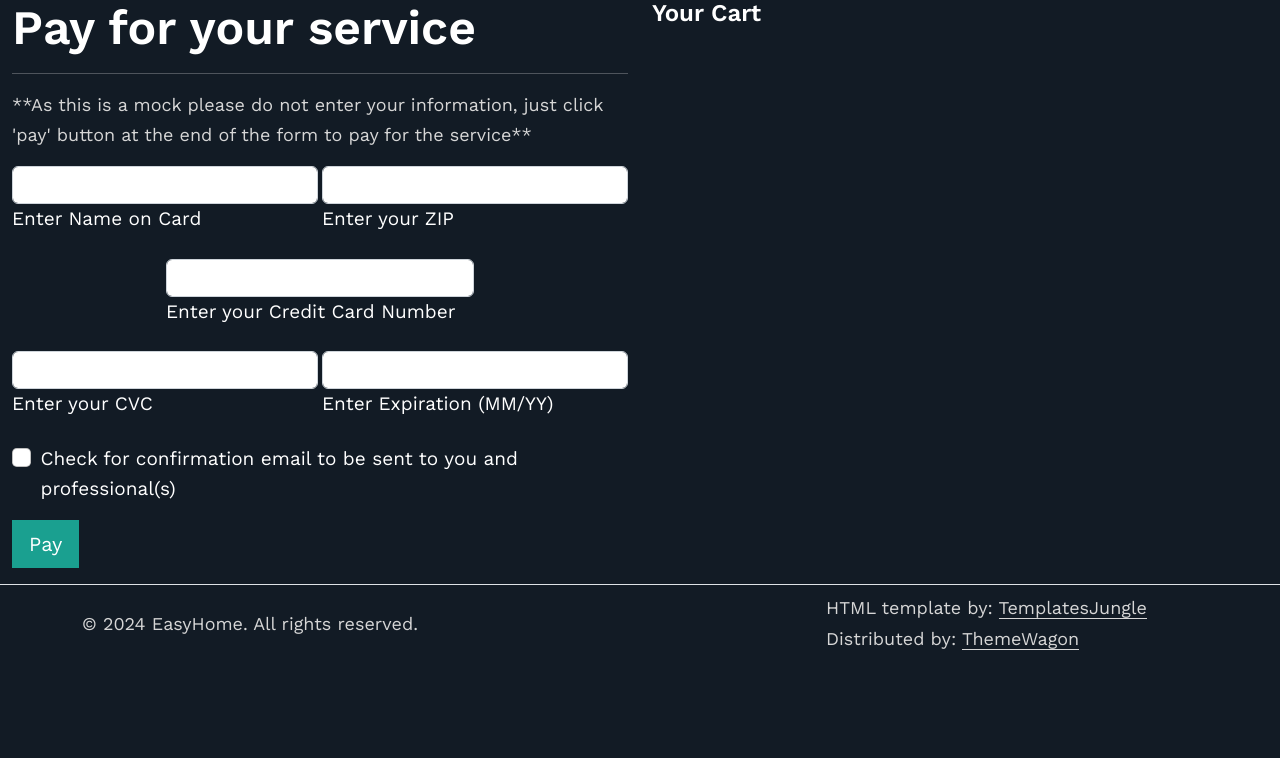
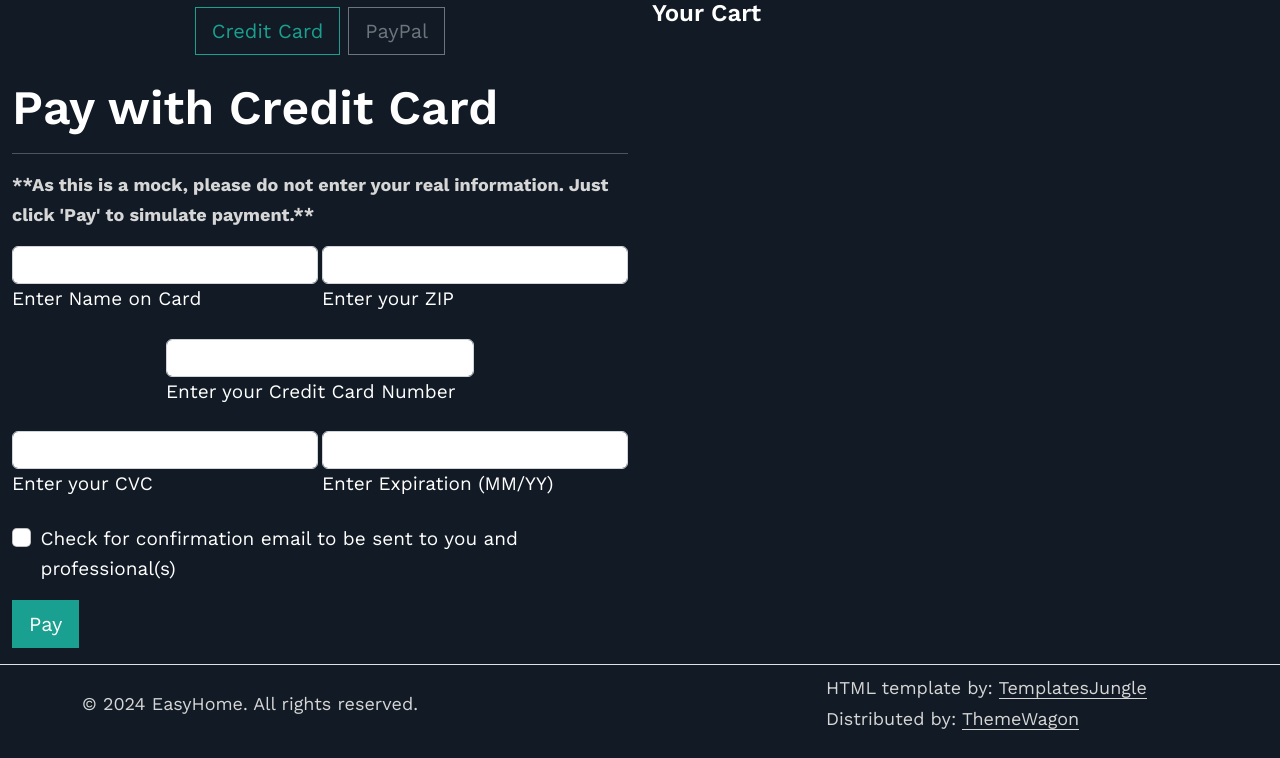
Before and after one commit to eliwiz/easyHome, a Flask app: template templates/checkout.html in a window 1280 px wide. Shown: the part 66-824 px from the top of the page. Before the commit the page ends 716 px from the top, so only its background shows below. Run offline with Flask 3, Linux system fonts and the light colour scheme; the template is opened without the code that fills it, so the values that code supplies are empty; some libraries are stand-ins or nearby versions.

Commit message:
paypal and create reservation updates

```diff
--- a/app.py
+++ b/app.py
@@ -262,6 +262,7 @@ def createReservation(profId):
         endDate = request.form.get('endDate')  # YYYY-MM-DD format (string)
         time = request.form.get('time')  # HH:MM format (string)
         hours = int(request.form.get('hour_amount'))
+        # print(hours)
         cost = request.form['cost']
         name = request.form['profName']
 
--- a/templates/checkout.html
+++ b/templates/checkout.html
@@ -4,67 +4,117 @@
 {%block content%}
 <div class="container-fluid">
   <div class="row">
-    <div class="col-6">
-      <h2>Pay for your service</h2> <hr>
-      <p>**As this is a mock please do not enter your information, just click 'pay' button at the end of the form to pay for the service**</p>
+    <div class="col-6" id="switching">
+      <!-- Toggle Buttons -->
+      <div class="mb-3 d-flex p-2 justify-content-center">
+        <button class="btn btn-outline-primary me-2 btn-lg" onclick="showView('credit')">Credit Card</button>
+        <button class="btn btn-outline-secondary btn-lg" onclick="showView('alt')">PayPal</button>
+      </div>
+
+      <!-- Credit Card View -->
+      <div id="creditView">
+        <h2>Pay with Credit Card</h2>
+        <hr>
+        <p><strong>**As this is a mock, please do not enter your real information. Just click 'Pay' to simulate
+            payment.**</strong></p>
         <form method="POST">
           <div class="row">
             <div class="col d-flex gap-1 justify-content-center">
-            <div data-mdb-input-init class="form-outline w-50 mb-3">
-              <input type="text" id="form2Example1" class="form-control" name="fname"  maxlength="25" />
-              <label class="form-label" for="form2Example1">Enter Name on Card</label>
+              <div class="form-outline w-50 mb-3">
+                <input type="text" class="form-control" name="nameOnCard" maxlength="25" />
+                <label class="form-label">Enter Name on Card</label>
               </div>
-            <div data-mdb-input-init class="form-outline w-50 mb-3">
-              <input type="text" id="form2Example1" class="form-control" name="fname"  maxlength="25" />
-              <label class="form-label" for="form2Example1">Enter your ZIP</label>
+              <div class="form-outline w-50 mb-3">
+                <input type="text" class="form-control" name="zip" maxlength="25" />
+                <label class="form-label">Enter your ZIP</label>
               </div>
             </div>
           </div>
           <div class="row">
             <div class="col d-flex gap-1 justify-content-center">
-            <div data-mdb-input-init class="form-outline w-50 mb-3">
-              <input type="text" id="form2Example1" class="form-control" name="fname"  maxlength="25" />
-              <label class="form-label" for="form2Example1">Enter your Credit Card Number</label>
+              <div class="form-outline w-50 mb-3">
+                <input type="text" class="form-control" name="ccNumber" maxlength="25" />
+                <label class="form-label">Enter your Credit Card Number</label>
               </div>
             </div>
           </div>
           <div class="row">
             <div class="col d-flex gap-1 justify-content-center">
-            <div data-mdb-input-init class="form-outline w-50 mb-3">
-              <input type="text" id="form2Example1" class="form-control" name="fname"  maxlength="3" />
-              <label class="form-label" for="form2Example1">Enter your CVC</label>
+              <div class="form-outline w-50 mb-3">
+                <input type="text" class="form-control" name="cvc" maxlength="3" />
+                <label class="form-label">Enter your CVC</label>
               </div>
-            <div data-mdb-input-init class="form-outline w-50 mb-3">
-              <input type="text" id="form2Example1" class="form-control" name="fname"  maxlength="5" />
-              <label class="form-label" for="form2Example1">Enter Expiration (MM/YY)</label>
+              <div class="form-outline w-50 mb-3">
+                <input type="text" class="form-control" name="exp" maxlength="5" />
+                <label class="form-label">Enter Expiration (MM/YY)</label>
               </div>
             </div>
           </div>
           <div class="form-check mb-3">
-          <input type="checkbox" id="form2Example1" class="form-check-input" name="sendEmails">
-          <label class="form-check-label" for="form2Example1">
+            <input type="checkbox" class="form-check-input" name="sendEmails">
+            <label class="form-check-label">
               Check for confirmation email to be sent to you and professional(s)
             </label>
           </div>
-        <button type="submit" data-mdb-button-init data-mdb-ripple-init class="btn btn-primary btn-lg btn-block mb-3">
-            Pay
-          </button>
+          <button type="submit" class="btn btn-primary btn-lg btn-block mb-3">Pay</button>
         </form>
       </div>
+
+      <!-- Alternate Payment View -->
+      <div id="altView" style="display: none;">
+        <form method="POST">
+        <h2>Pay with PayPal</h2>
+        <hr>
+        <p>Please do not enter any actual information, this is a mock payment platform</p>
+        <script src="https://www.paypal.com/sdk/js?client-id=AcasRvZAhCCNBQULYGMwFoF6I5odPce3LJ4C0TdPBvhIrnAATbpnkqmeTLtTf2xKwY-Sn3AFPXaJwZAV&currency=USD"></script>
+        <!-- Set up a container element for the button -->
+        <div id="paypal-button-container"></div>
+        <script>
+          paypal.Buttons({
+            // Sets up the transaction when a payment button is clicked
+            createOrder: (data, actions) => {
+              return actions.order.create({
+                purchase_units: [{
+                  amount: {
+                    value: '77.44' // Can also reference a variable or function
+                  }
+                }]
+              });
+            },
+            // Finalize the transaction after payer approval
+            onApprove: (data, actions) => {
+              return actions.order.capture().then(function (orderData) {
+                // Successful capture! For dev/demo purposes:
+                console.log('Capture result', orderData, JSON.stringify(orderData, null, 2));
+                const transaction = orderData.purchase_units[0].payments.captures[0];
+                alert(`Transaction ${transaction.status}: ${transaction.id}\n\nSee console for all available details`);
+                // When ready to go live, remove the alert and show a success message within this page. For example:
+                // const element = document.getElementById('paypal-button-container');
+                // element.innerHTML = '<h3>Thank you for your payment!</h3>';
+                // Or go to another URL:  actions.redirect('thank_you.html');
+              });
+            }
+          }).render('#paypal-button-container');
+        </script>
+        <button type="submit" class="btn btn-primary btn-lg btn-block mb-3">Confirm Checkout</button>
+      </form>
+      </div>
+    </div>
+
     <div class="col-6">
       <h4>Your Cart</h4>
-      {%for item in cart%}
+      {% for item in cart %}
       <div class="card">
         <div class="card-body">
           <div class="row">
             <div class="col-8">
-                            <h5>Project: {{item[1]}}</h5>
-                            <p >With {{item[8]}}</p>
-                            <p >Description{{item[2]}}</p>
+              <h5>Project: {{ item[1] }}</h5>
+              <p>With {{ item[8] }}</p>
+              <p>Description: {{ item[2] }}</p>
             </div>
             <div class="col-4">
-                            <p>From {{item[5]}} to {{item[6]}}, starts at {{item[7]}} and will last for {{item[4]}} hours</p>
-                            <p>${{item[3]}}</p>
+              <p>From {{ item[5] }} to {{ item[6] }}, starts at {{ item[7] }} and will last for {{ item[4] }} hours</p>
+              <p>${{ item[3] }}</p>
               <input type="hidden" name="item_index" value="{{ loop.index }}">
               <button type="submit" class="btn btn-danger" name="delete_cart_item">
                 Delete item
@@ -74,9 +124,25 @@
         </div>
       </div>
       <hr>
-                    {%endfor%}
+      {% endfor %}
     </div>
   </div>
+
+  <!-- JavaScript to toggle views -->
+  <script>
+    function showView(view) {
+      const credit = document.getElementById('creditView');
+      const alt = document.getElementById('altView');
+
+      if (view === 'credit') {
+        credit.style.display = 'block';
+        alt.style.display = 'none';
+      } else {
+        credit.style.display = 'none';
+        alt.style.display = 'block';
+      }
+    }
+  </script>
 
 </div>
 
```
Also changed, not shown: templates/createReservation.html (+35 -12 lines), database.db. Lines whose indentation alone changed are shown as unchanged.
